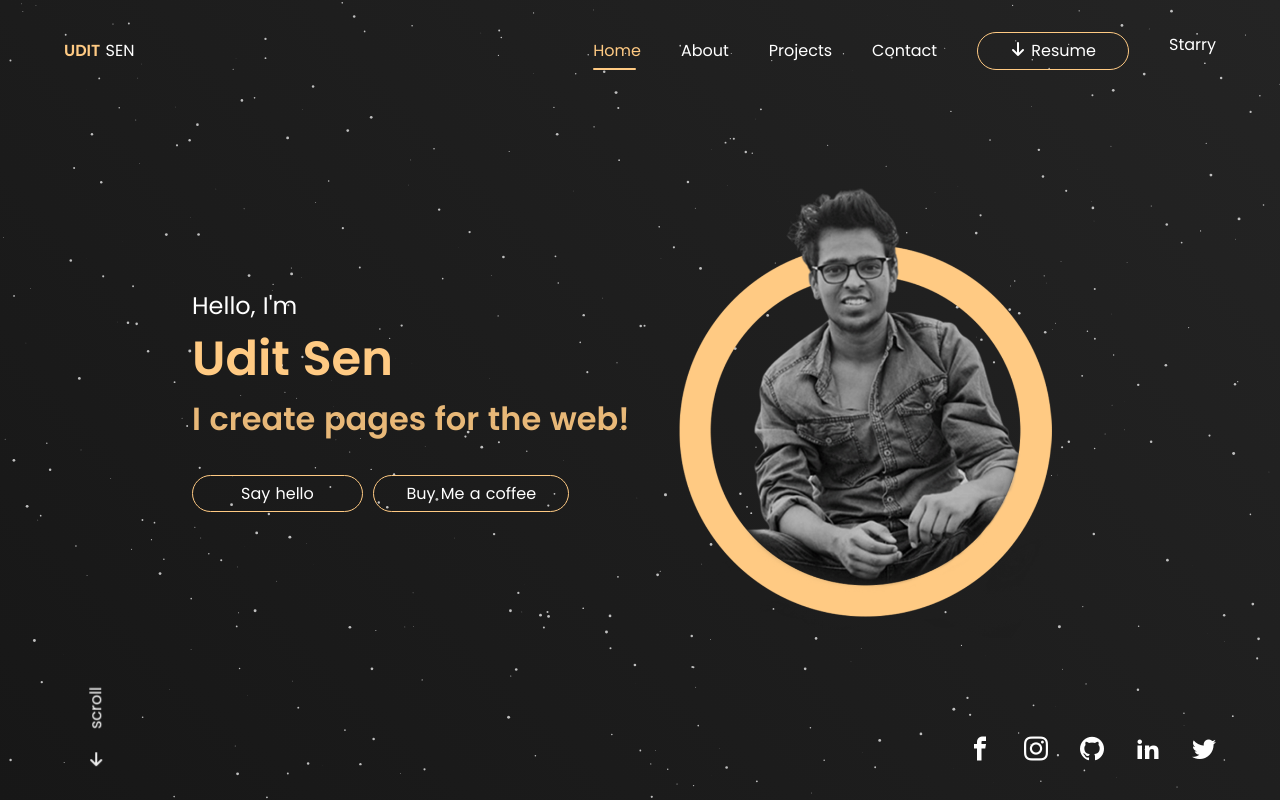
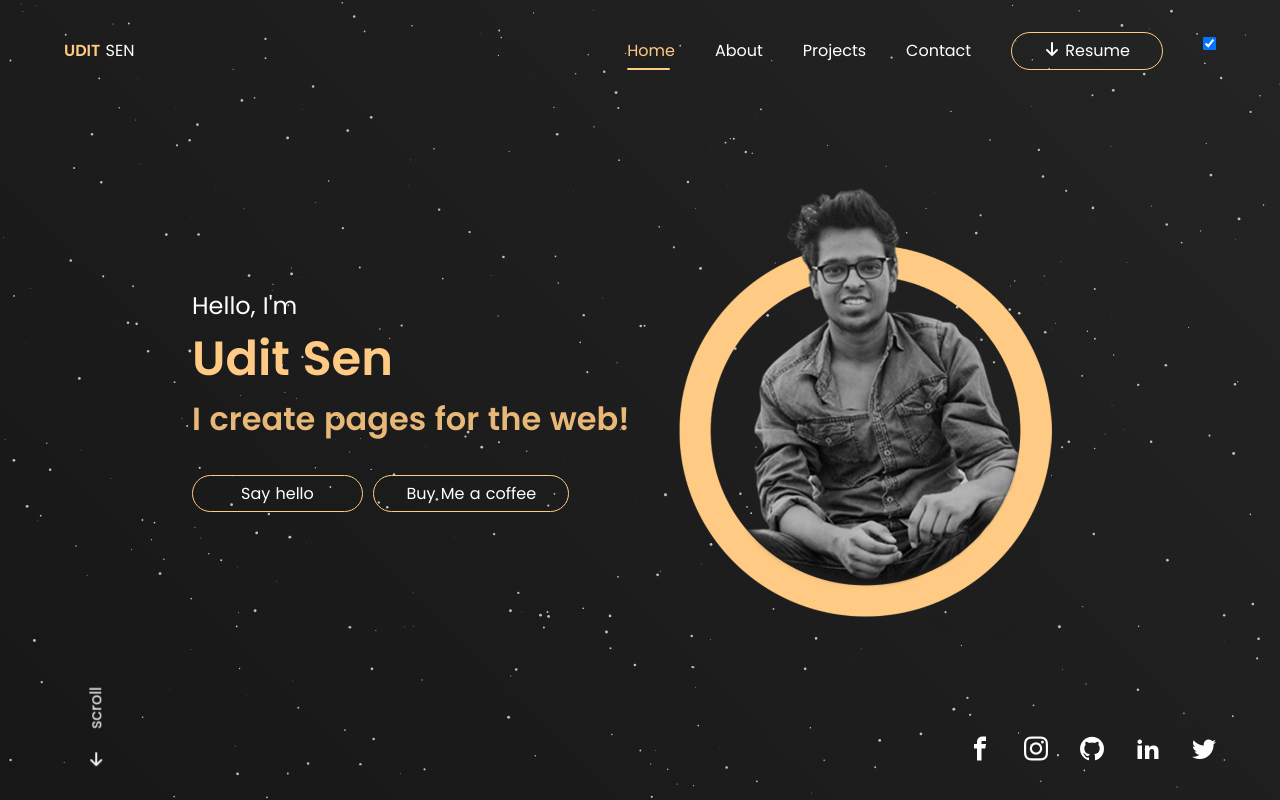
Before and after one commit to aedit/v2, a Nuxt app: page / in a window 1280 px wide. Built offline with nearby package versions, Linux system fonts and the light colour scheme.

Commit message:
side: toggle for Particle js

```diff
--- a/components/NavBar.vue
+++ b/components/NavBar.vue
@@ -19,7 +19,9 @@
 
         Resume
       </button>
-      <span @click="$emit('star')">Starry</span>
+      <span @click="$emit('star')">
+        <input type="checkbox" checked />
+      </span>
     </ul>
   </nav>
 </template>
```
